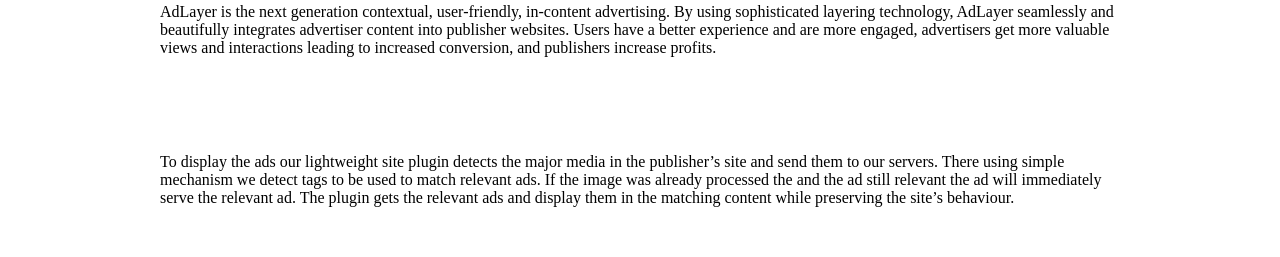
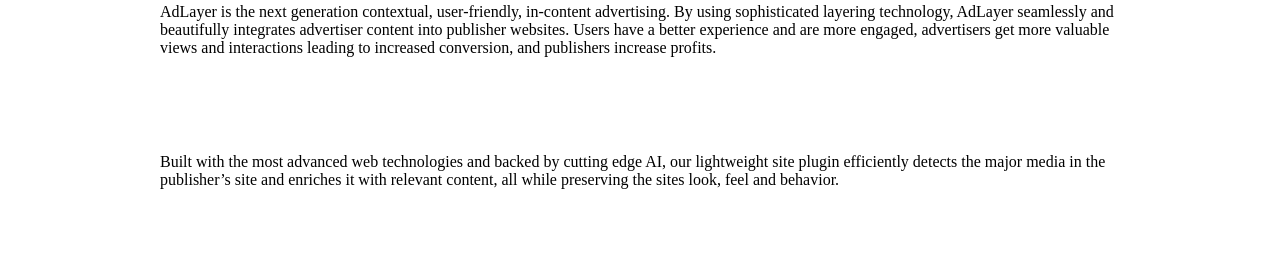
Before and after one commit to iddan/adlayer.io, a Gatsby site: page / in a window 1280 px wide. Shown: the part 900-1157 px from the top of the page. Built offline with nearby package versions, Linux system fonts and the light colour scheme; Gatsby itself is replaced by a stand-in of ours; grey boxes are pictures that could not be loaded.

Commit message:
better paragraph by @liorsbg & Hay

```diff
--- a/src/pages/index.js
+++ b/src/pages/index.js
@@ -2,7 +2,7 @@ import React from "react";
 import Link from "gatsby-link";
 import HeroVisualization from "../components/HeroVisualization";
 import CallToAction from "../components/CallToAction";
-import demo from '../assets/demo.png'
+import demo from "../assets/demo.png";
 import "./index.css";
 import LayersVisualization, { Layer } from "../components/LayersVisualization";
 
@@ -36,24 +36,30 @@ const IndexPage = () => (
     </section>
     <section>
       <p>
-        To display the ads our lightweight site plugin detects the major media
-        in the publisher’s site and send them to our servers. There using simple
-        mechanism we detect tags to be used to match relevant ads. If the image
-        was already processed the and the ad still relevant the ad will
-        immediately serve the relevant ad. The plugin gets the relevant ads and
-        display them in the matching content while preserving the site’s
-        behaviour.
+        Built with the most advanced web technologies and backed by cutting edge
+        AI, our lightweight site plugin efficiently detects the major media in
+        the publisher’s site and enriches it with relevant content, all while
+        preserving the sites look, feel and behavior.
       </p>
       <img className="demo" src={demo} alt="demo" />
     </section>
     <section>
       <p>
-      Unlike banners AdLayer’s ads don’t take valuable space from the site, it actually benefits more content being presented leveraging it for displaying more ads. Because the ads are displayed according to the site’s media and not keywords in the text each ad is more relevant to the user. Also, AdLayer’s web plugin is optimized for more modern browsers serving as little code as possible using newer web technologies.
+        Unlike banners AdLayer’s ads don’t take valuable space from the site, it
+        actually benefits more content being presented leveraging it for
+        displaying more ads. Because the ads are displayed according to the
+        site’s media and not keywords in the text each ad is more relevant to
+        the user. Also, AdLayer’s web plugin is optimized for more modern
+        browsers serving as little code as possible using newer web
+        technologies.
       </p>
     </section>
     <section className="greyed">
       <p>
-      By now we already have a working demo and looking for partners, advertisers and publishers, to launch a pilot and test our product in the wild. According to previous research we are expecting significant engagement and now we want to assure it in the wild.
+        By now we already have a working demo and looking for partners,
+        advertisers and publishers, to launch a pilot and test our product in
+        the wild. According to previous research we are expecting significant
+        engagement and now we want to assure it in the wild.
       </p>
       <CallToAction />
     </section>
```
